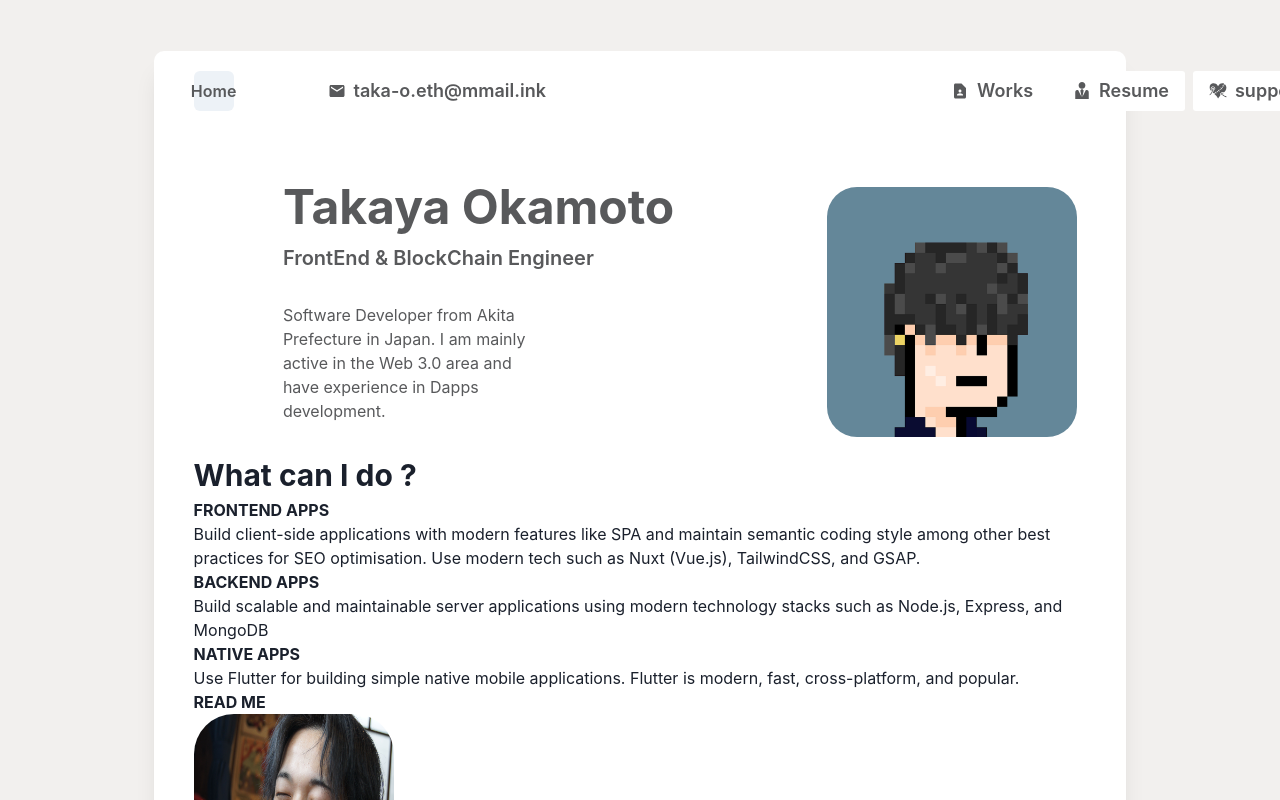
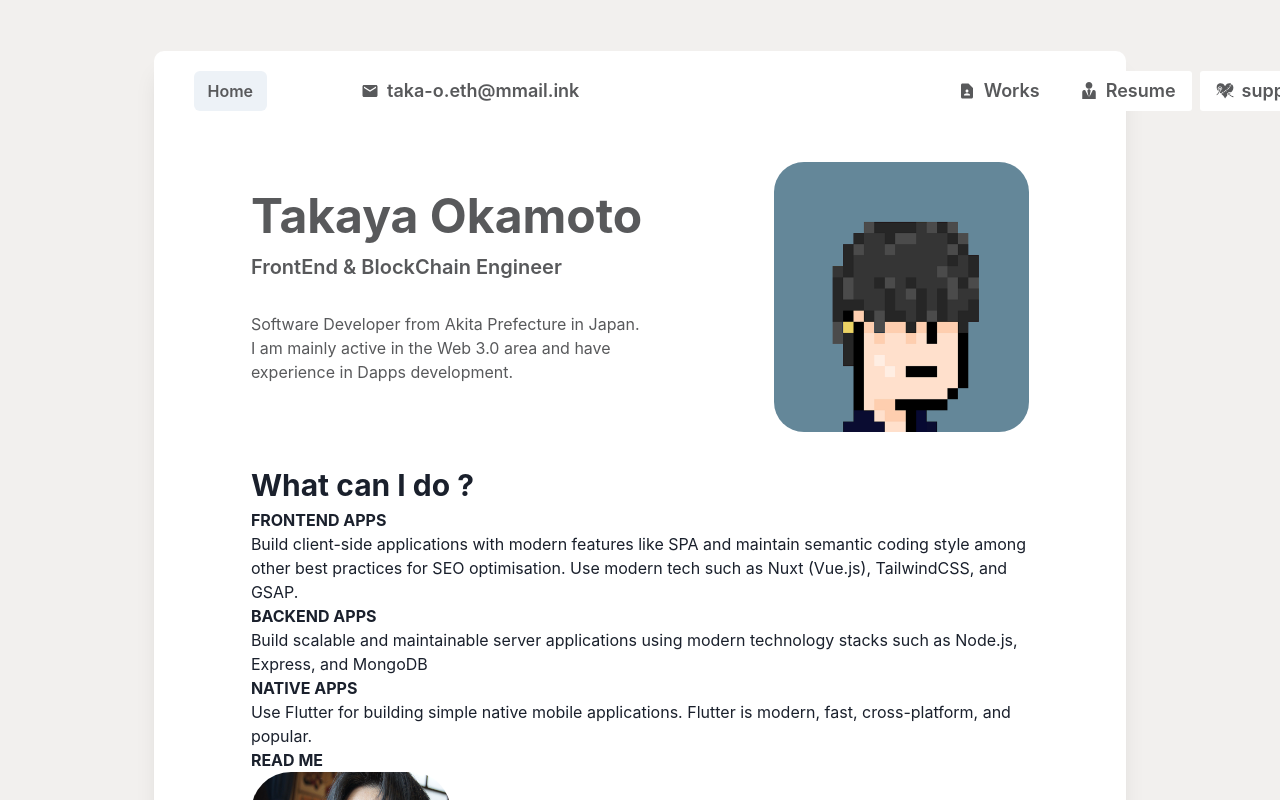
Before and after one commit to takaya-okamoto/okamoto-takaya.github.io, a Next.js app: page / in a window 1280 px wide. Shown: the top 800 px of the page. Built offline with nearby package versions, Linux system fonts and the light colour scheme.

Commit message:
resolve abstract

```diff
--- a/components/header.tsx
+++ b/components/header.tsx
@@ -2,29 +2,36 @@ import {
   Text,
   HStack,
   Button,
-  Box
+  Box,
+  useClipboard
 } from "@chakra-ui/react";
 import NextLink from "next/link"
+
 import { MdEmail, MdContactPage } from "react-icons/md"
 import { ImUserTie } from "react-icons/im"
 import { GiLifeSupport } from "react-icons/gi"
 
 
 export function Header(): JSX.Element {
+  const myEmail = "taka-o.eth@mmail.ink";
+  const { hasCopied, onCopy } = useClipboard(myEmail);
+
   return (
     <HStack p="20px 40px">
       {/* Header left */}
-      <NextLink href='/'>
-        <Button color="#58595b">Home</Button>
-      </NextLink>
-      <Box pl="70px">
-        <NextLink href='/#'>
-          <Button color="#58595b" leftIcon={<MdEmail />} bgColor="white" borderRadius="3px" fontSize='lg' _hover={{bg: '#8bbbd3', color: '#fff'}}>taka-o.eth@mmail.ink</Button>
+      <HStack w="45%">
+        <NextLink href='/'>
+          <Button color="#58595b">Home</Button>
         </NextLink>
-      </Box>
+        <Box pl="70px">
+          <Button onClick={onCopy} color="#58595b" leftIcon={<MdEmail />} bgColor="white" borderRadius="3px" fontSize='lg' _hover={{bg: '#8bbbd3', color: '#fff'}}>
+            {hasCopied ? "Copied!" : myEmail}
+          </Button>
+        </Box>
+      </HStack>
 
       {/* Header right. */}
-      <HStack pl="40%" />
+      <HStack pl="37%" />
         <Box>
           <NextLink href='/works'>
             <Button color="#58595b" leftIcon={<MdContactPage />} bgColor="white" borderRadius="3px" fontSize='lg' _hover={{bg: '#8bbbd3', color: '#fff'}}>Works</Button>
--- a/components/mainArea/abstract.tsx
+++ b/components/mainArea/abstract.tsx
@@ -2,17 +2,17 @@ import { Box, Text, Image, HStack } from '@chakra-ui/react'
 
 export function Abstract():JSX.Element {
   return (
-    <Box>
+    <Box p="4% 0">
       <HStack>
-        <Box pl="10%" w="70%">
+        <Box w="70%">
           <Text fontWeight="bold" fontSize="5xl" color="#58595b">Takaya Okamoto</Text>
           <Text color="#58595b" fontWeight="semibold" fontSize="xl">FrontEnd & BlockChain Engineer</Text>
-          <Box w="50%" p="30px 0">
-            <Text color="#58595b">Software Developer from Akita Prefecture in Japan. I am mainly active in the Web 3.0 area and have experience in Dapps development.</Text>
+          <Box w="80%" p="30px 0">
+            <Text color="#58595b">Software Developer from Akita Prefecture in Japan.<br/>I am mainly active in the Web 3.0 area and have experience in Dapps development.</Text>
           </Box>
         </Box>
         <Box>
-          <Image src='pfp.png' alt='pfp' boxSize='250px' borderRadius='30px'/>
+          <Image src='pfp.png' alt='pfp' boxSize='270px' borderRadius='30px'/>
         </Box>
       </HStack>
     </Box>
--- a/pages/index.tsx
+++ b/pages/index.tsx
@@ -8,7 +8,7 @@ import { Connection } from '../components/mainArea/connection'
 
 const Home: NextPage = () => {
   return (
-    <Box p="40px">
+    <Box p="0 10%">
       <Abstract />
       <WhatCanIDo />
       <SelfIntroduction />
```
